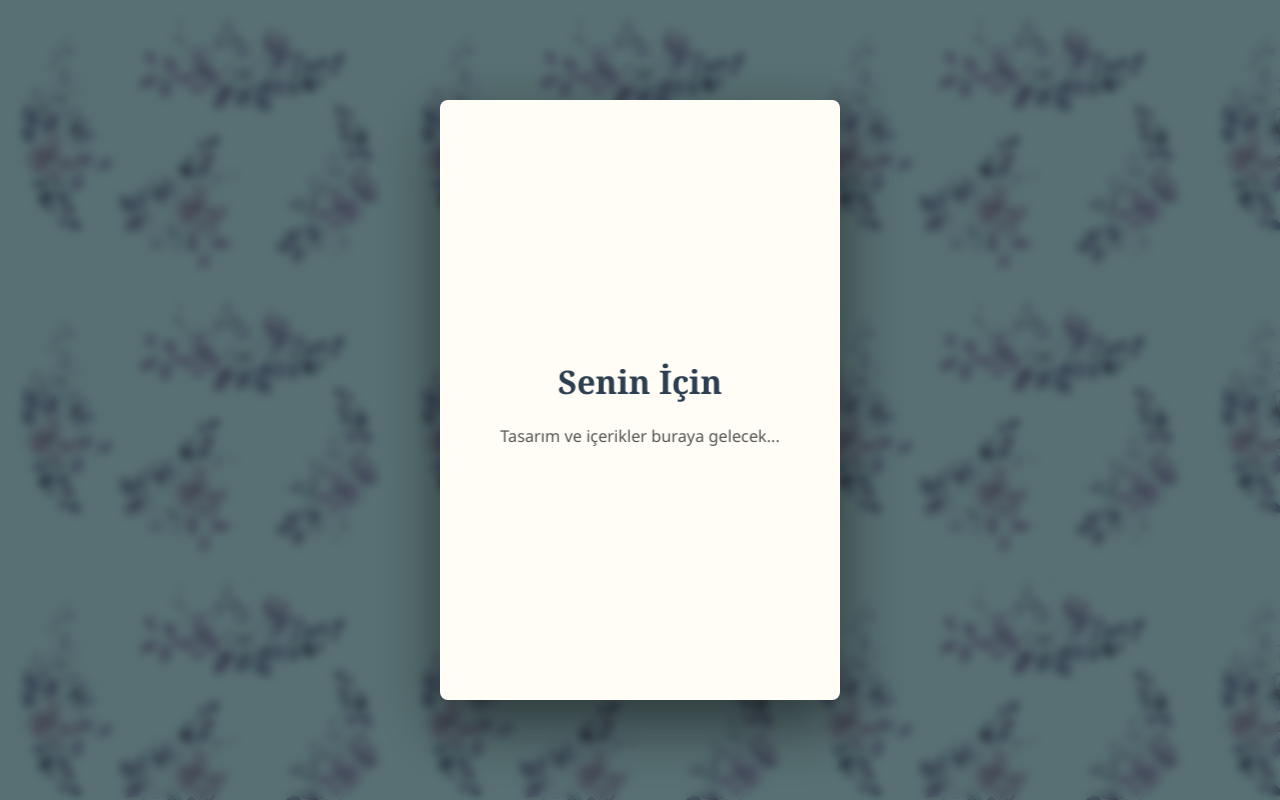
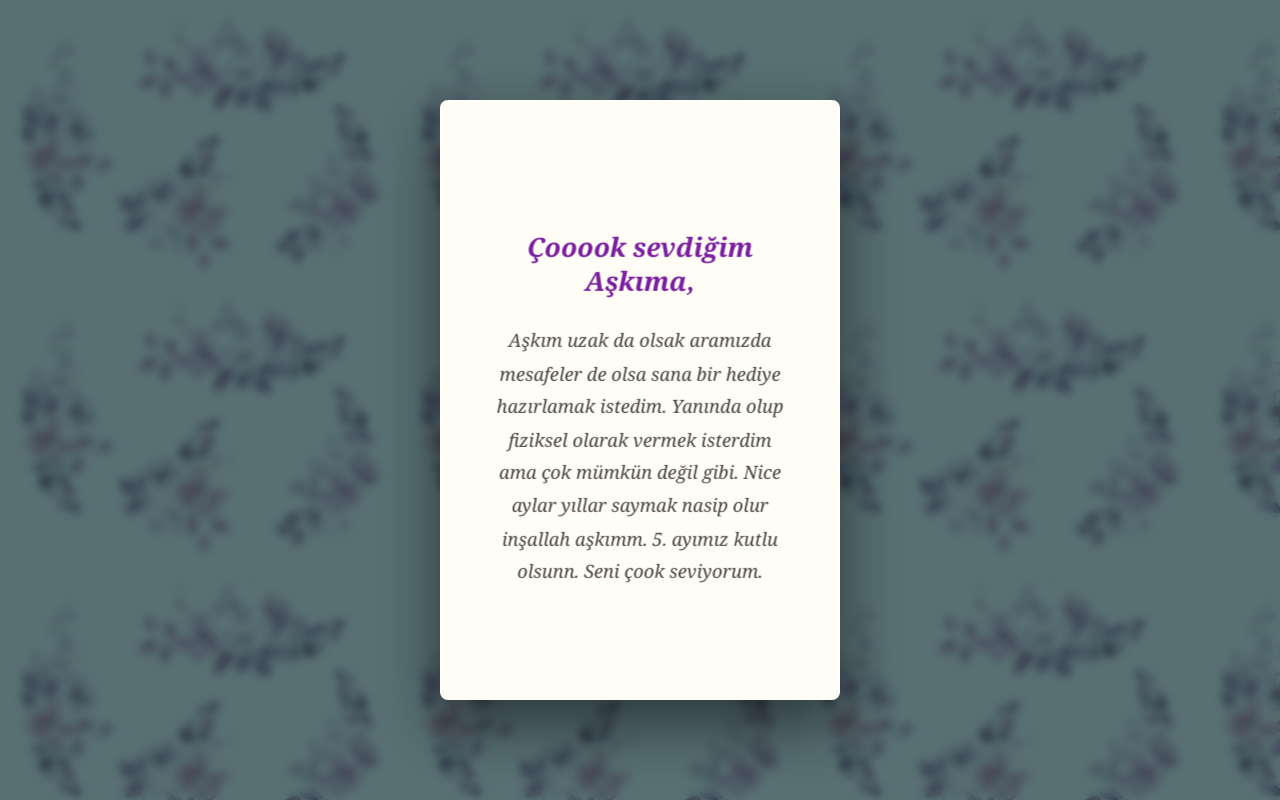
Before and after one commit to KaanGokkaya/AskimaMektup, a plain HTML site: page index.html in a window 1280 px wide. Both pictures are taken after a click on the element 647 px from the left and 397 px from the top of the page. Drawn offline with Linux system fonts and the light colour scheme.

Commit message:
Update index.html

```diff
--- a/index.html
+++ b/index.html
@@ -3,7 +3,7 @@
 <head>
 <meta charset="UTF-8">
 <meta name="viewport" content="width=device-width, initial-scale=1.0">
-<title>Seni çok seviyorum Aşkım</title>
+<title>5. Ay Hediyesi</title>
 <style>
     body {
         margin: 0;
@@ -29,10 +29,10 @@
         pointer-events: none;
         z-index: 0;
         background-image: url('morcicekler.png');
-        background-repeat: repeat; /* Görseli ardı ardına döşer */
-        background-size: 400px; /* Desenin büyüklüğünü belirler */
-        mix-blend-mode: multiply; /* Pastel maviyle kaynaştırır */
-        opacity: 0.6; /* Göz yormaması için şeffaflık */
+        background-repeat: repeat;
+        background-size: 400px;
+        mix-blend-mode: multiply;
+        opacity: 0.6;
     }
 
     /* Ana Sahne (Zarf) */
@@ -123,9 +123,7 @@
         z-index: 4;
     }
 
-    /* ==================================================
-       BÜYÜYEREK GELEN KAĞIT EKRANI (MODAL)
-       ================================================== */
+    /* BÜYÜYEREK GELEN KAĞIT EKRANI (MODAL) */
     .paper-modal-overlay {
         position: fixed;
         top: 0; left: 0;
@@ -162,7 +160,7 @@
         flex-direction: column;
         justify-content: center;
         align-items: center;
-        padding: 40px;
+        padding: 50px;
         box-sizing: border-box;
     }
 
@@ -173,10 +171,27 @@
 
     .big-paper:active { cursor: grabbing; }
 
+    /* İÇERİK METNİ TASARIMI */
     .big-paper-content {
         transform: translateZ(20px);
         text-align: center;
-        color: #333;
+        font-style: italic; /* Tüm yazıyı italik yapar */
+    }
+
+    .big-paper-content h1 {
+        font-family: Georgia, serif;
+        color: #7b1fa2; /* Temaya uygun şık bir mor */
+        font-size: 26px;
+        margin-bottom: 25px;
+        line-height: 1.3;
+    }
+
+    .big-paper-content p {
+        font-family: Georgia, serif;
+        font-size: 18px;
+        color: #444;
+        line-height: 1.8; /* Satır aralığını açarak mektup havası verdik */
+        margin: 0;
     }
 </style>
 </head>
@@ -201,8 +216,8 @@
 <div class="paper-modal-overlay" id="modalOverlay">
     <div class="big-paper" id="bigPaper">
         <div class="big-paper-content">
-            <h1 style="font-family: Georgia, serif; color: #2c3e50;">Senin İçin</h1>
-            <p style="font-size: 16px; color: #555;">Tasarım ve içerikler buraya gelecek...</p>
+            <h1>Çooook sevdiğim Aşkıma,</h1>
+            <p>Aşkım uzak da olsak aramızda mesafeler de olsa sana bir hediye hazırlamak istedim. Yanında olup fiziksel olarak vermek isterdim ama çok mümkün değil gibi. Nice aylar yıllar saymak nasip olur inşallah aşkımm. 5. ayımız kutlu olsunn. Seni çook seviyorum.</p>
         </div>
     </div>
 </div>
```
